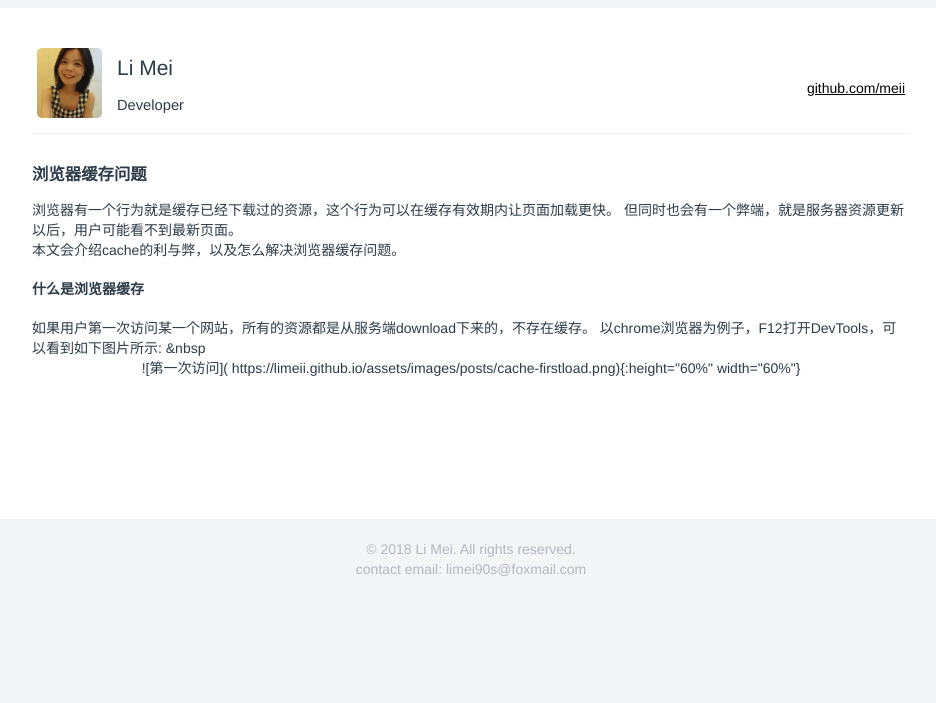
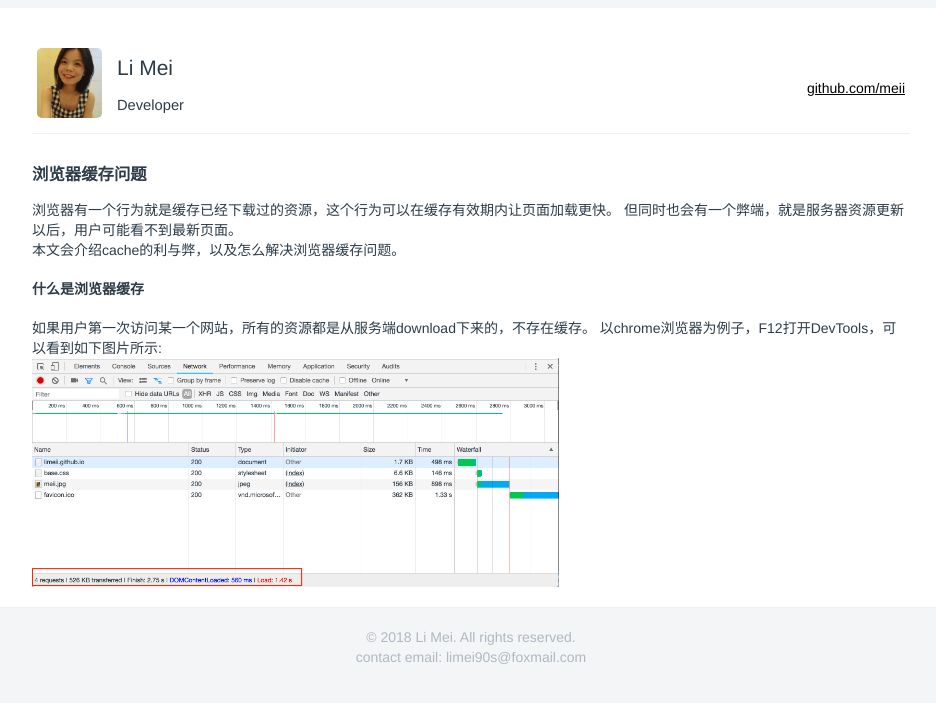
Before and after one commit to LiMeii/LiMeii.github.io, a Jekyll site: the page built from _posts/2018-09-20-cache-busting.md, in a window 1280 px wide. Shown: the top 703 px of the page, without its empty margins (177-1113 px from the left). Built offline with Jekyll 4.4.1, drawn with Linux system fonts in a browser that asks for light colours.

Commit message:
update cache post

```diff
--- a/_posts/2018-09-20-cache-busting.md
+++ b/_posts/2018-09-20-cache-busting.md
@@ -15,7 +15,6 @@ layout: post
 
 如果用户第一次访问某一个网站，所有的资源都是从服务端download下来的，不存在缓存。
 以chrome浏览器为例子，F12打开DevTools，可以看到如下图片所示:
-&nbsp
-<div align=center>
+
+
 ![第一次访问]( https://limeii.github.io/assets/images/posts/cache-firstload.png){:height="60%" width="60%"}
-</div>
```
